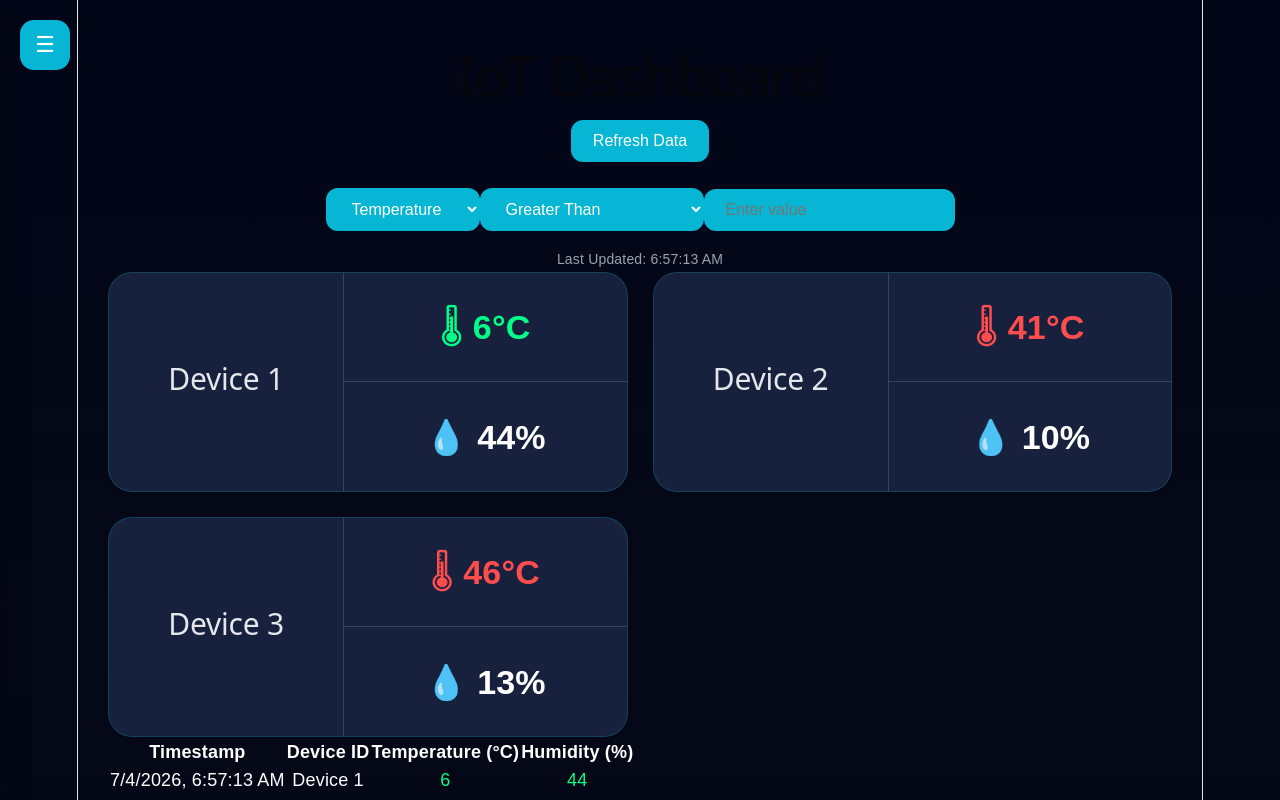
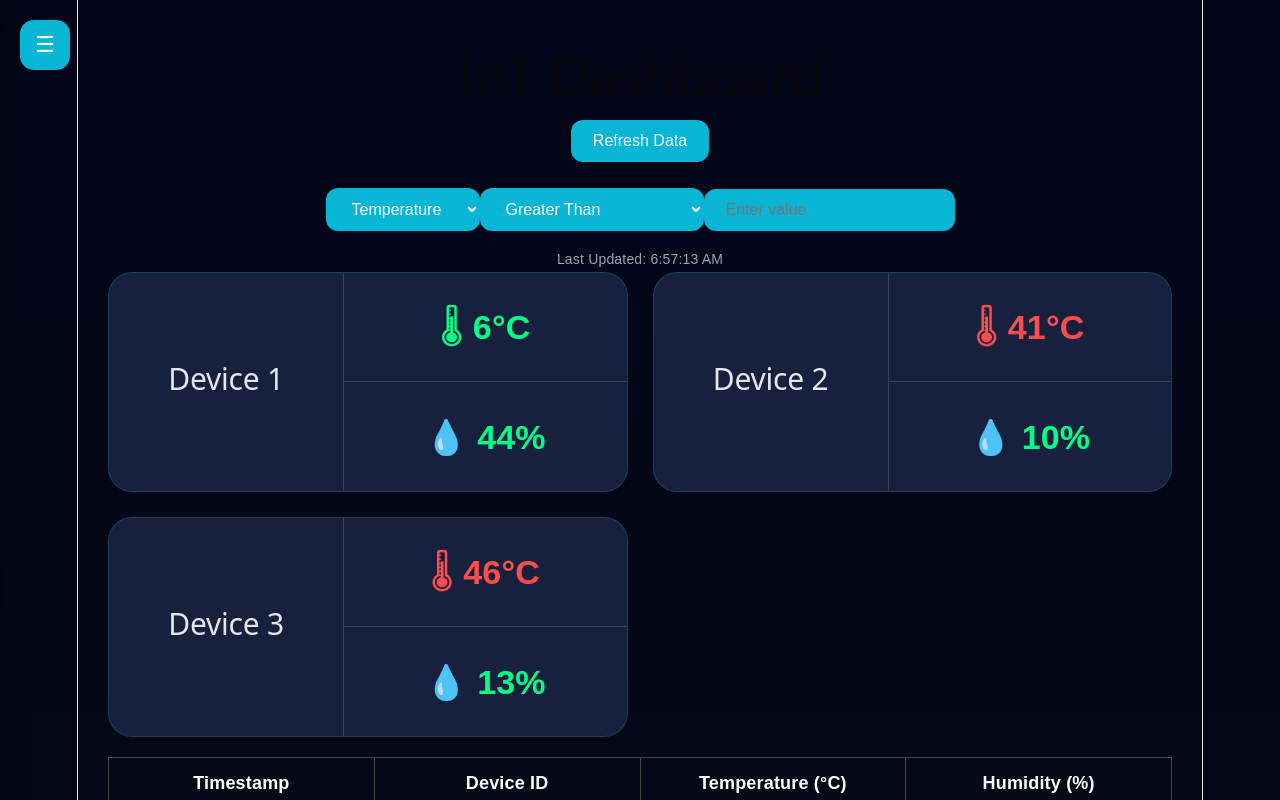
Before and after one commit to ArpitU/React-Projects, a React (Vite) app: page / in a window 1280 px wide. Both pictures are taken after a click on the button "Refresh Data". Shown: the top 800 px of the page. Built offline with nearby package versions, Linux system fonts and the light colour scheme; no server answers.

Commit message:
update project

```diff
--- /dev/null
+++ b/public/sheet.html
@@ -0,0 +1,33 @@
+<!DOCTYPE html>
+<html lang="en">
+<head>
+    <meta charset="UTF-8">
+    <meta name="viewport" content="width=device-width, initial-scale=1.0">
+    <title>Download Sheet </title>
+</head>
+<body>
+<style>
+    body {
+        background-color: black;
+        text-align: center;}
+@media(max-width:740 ){
+
+    .button{
+        background-color: #4CAF50; /* Green */
+        border: none;
+        color: white;
+        padding: 15px 32px;
+        text-align: center;
+        text-decoration: none;
+        display: inline-block;
+        font-size: 16px;
+        margin: 4px 2px;
+        cursor: pointer;
+        align-items: center;
+        justify-content: Center;
+
+    }}
+</style>
+<button class="button" onclick="window.open('https://docs.google.com/spreadsheets/d/1lG--f5m5WN6X9_jvJSjqf2T63jCByDlhEs55yfkr-as/edit?gid=0#gid=0', '_blank')   ">Download Sheet</button>
+</body>
+</html>
--- a/src/App.css
+++ b/src/App.css
@@ -467,7 +467,31 @@ body{
   cursor:pointer;
   transition:0.3s;
 }
+.table-container{
+  height:400px;
+  width: 100%;
+  overflow-y: auto;
+  margin-top: 20px;
+}
+table {
+  width: 100%;
+  border-collapse: collapse;
+  table-layout: fixed;
+}
 
+th,td {
+  border: 1px solid #444;  /* Adds proper lines */
+  padding: 12px 16px;      /* Adds spacing */
+  text-align: center;
+}
+
+th {
+  position: sticky;
+  top: 0;
+  background-color: #050817;
+  color: white;
+  z-index: 2;
+}
 .newsletter-box button:hover{
   background:#d08a1d;
 }
--- a/src/App.jsx
+++ b/src/App.jsx
@@ -13,6 +13,7 @@ function App() {
   const [operator, setOperator] = useState(">");
   const [filterValue, setFilterValue] = useState("");
   const [history, setHistory] = useState([]);
+
   const [devices, setDevices] = useState([
     { id: 'Device 1', temperature: 25, humidity: 60 },
     { id: 'Device 2', temperature: 35, humidity: 80 },
@@ -42,15 +43,15 @@ function App() {
       console.error("Error saving to Google Sheet:", error);
     }
   };
-function doGet(e) {
-  var ss = SpreadsheetApp.openById('YOUR_SPREADSHEET_ID_HERE');
-  var sheet = ss.getSheetByName('Sheet1'); // change to your sheet name
-  var data = sheet.getDataRange().getValues();
+// function doGet(e) {
+//   var ss = SpreadsheetApp.openById('I can put id ');
+//   var sheet = ss.getSheetByName('name sheet');
+//   var data = sheet.getDataRange().getValues();
 
-  return ContentService
-    .createTextOutput(JSON.stringify(data))
-    .setMimeType(ContentService.MimeType.JSON);
-}
+//   return ContentService
+//     .createTextOutput(JSON.stringify(data))
+//     .setMimeType(ContentService.MimeType.JSON);
+// }
 
 
 
@@ -126,6 +127,7 @@ function doGet(e) {
           <li><a href="maps.html">Maps</a></li>
           <li><a href="graph.html">Graph</a></li>
           <li><a href="login.html">Login</a></li>
+          <li><a href= "sheet.html"> Download Sheet </a></li>
         </ul>
       </div>
 
@@ -194,7 +196,9 @@ function doGet(e) {
               </div>
 
               <div className='humidity'>
-                <p>💧 {device.humidity}%</p>
+                <p style={{ color: device.humidity < 70 ? "#00ff88" : "#ff4d4d" }}>
+                  💧 {device.humidity}%
+                </p>
               </div>
             </div>
           </div>
@@ -219,7 +223,7 @@ function doGet(e) {
           <td style={{ color: record.temperature < 30 ? "#00ff88" : "#ff4d4d" }}>
             {record.temperature}
           </td>
-          <td style={{ color: record.humidity < 50 ? "#00ff88" : "#ff4d4d" }}>
+          <td style={{ color: record.humidity < 70 ? "#00ff88" : "#ff4d4d" }}>
             {record.humidity}
           </td>
         </tr>
```
